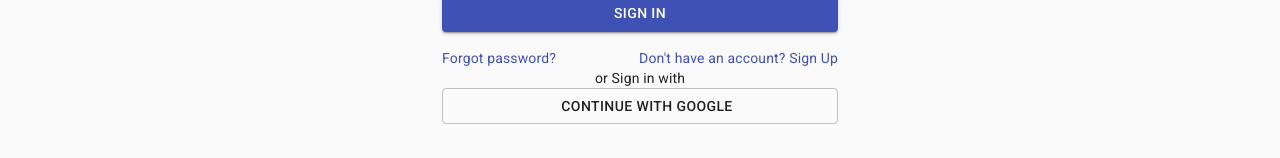
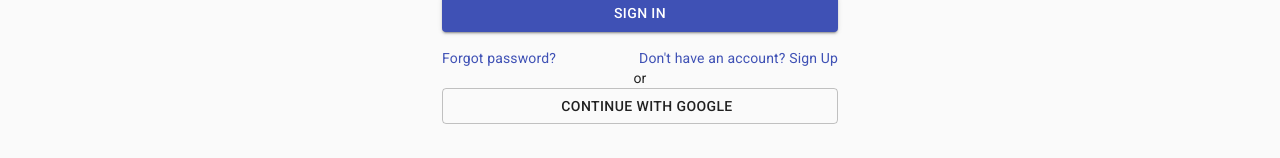
Before and after one commit to tnakagaw22/todo, a React (Create React App) app: page /sign-in in a window 1280 px wide. Shown: the part 413-571 px from the top of the page. Built offline with nearby package versions, Linux system fonts and the light colour scheme; no server answers; some icons are missing; what aws-amplify would draw is missing.

Commit message:
created build-deploy script

```diff
--- a/package.json
+++ b/package.json
@@ -20,7 +20,8 @@
     "start": "react-scripts start",
     "build": "react-scripts build",
     "test": "react-scripts test",
-    "eject": "react-scripts eject"
+    "eject": "react-scripts eject",
+    "build-and-deploy": "npm run build && aws s3 sync build s3://kagawa-todo"
   },
   "eslintConfig": {
     "extends": [
--- a/src/components/auth/GoogleLoginButton.js
+++ b/src/components/auth/GoogleLoginButton.js
@@ -1,5 +1,4 @@
 import React from 'react'
-import { Redirect, Route } from 'react-router-dom'
 import Link from '@material-ui/core/Button';
 import Icon from './GoogleIcon';
 import config from "../../config";
--- a/src/pages/SignIn.js
+++ b/src/pages/SignIn.js
@@ -8,6 +8,7 @@ import FormControlLabel from '@material-ui/core/FormControlLabel';
 import Checkbox from '@material-ui/core/Checkbox';
 import Link from '@material-ui/core/Link';
 import Grid from '@material-ui/core/Grid';
+import Divider from '@material-ui/core/Divider';
 import Alert from '@material-ui/lab/Alert';
 import LockOutlinedIcon from '@material-ui/icons/LockOutlined';
 import Typography from '@material-ui/core/Typography';
@@ -128,7 +129,7 @@ export default function SignIn(props) {
 
         </form>
 
-        <Grid item> or Sign in with</Grid>
+        <Grid item > or </Grid>
 
         <GoogleLoginButton
           variant="outlined"
```
